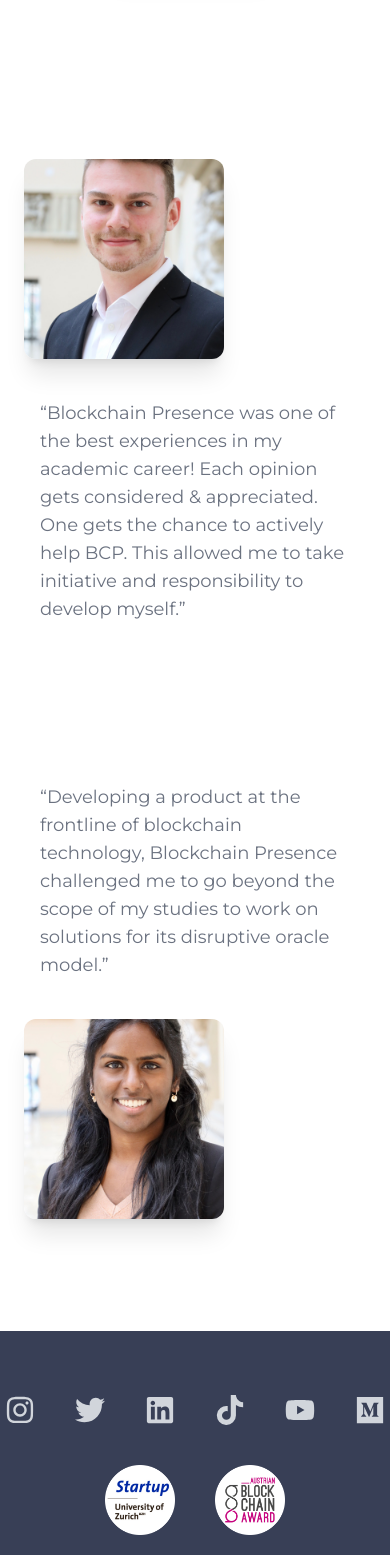
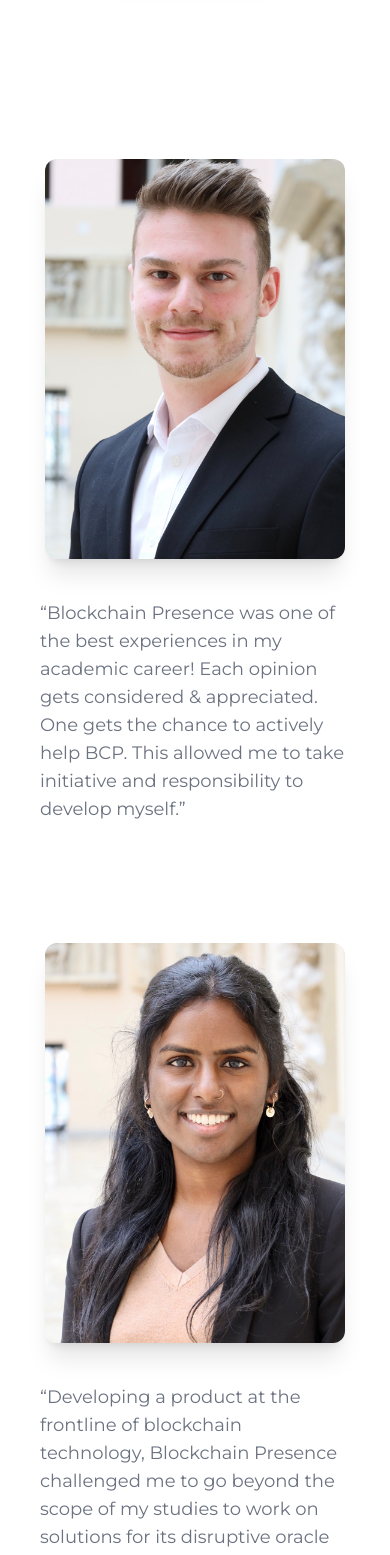
Before and after one commit to migub/BCP-Website-Next, a Next.js app: page /internships in a window 390 px wide. Shown: the part 433-1988 px from the top of the page. Built offline with nearby package versions, Linux system fonts and the light colour scheme.

Commit message:
internship responsive

```diff
--- a/components/sections/application/StudentExperience.js
+++ b/components/sections/application/StudentExperience.js
@@ -9,7 +9,7 @@
             {props.title}
           </h1>
           <div className="items-center justify-center mt-20 md:space-x-20 md:flex">
-            <div className="md:w-[300px]  w-[200px] h-[200px] shadow-xl md:h-[400px] rounded-xl overflow-hidden flex relative justify-center items-center">
+            <div className="w-[300px]  shadow-xl h-[400px] rounded-xl m-auto md:m-0 overflow-hidden flex relative justify-center items-center">
               <Image
                 src="/img/mario.jpg"
                 alt=""
@@ -23,13 +23,13 @@
               </p>
             </div>
           </div>
-          <div className="items-center justify-center mt-20 md:space-x-20 md:flex">
-            <div className="w-full lg:w-1/3">
+          <div className="flex flex-col items-center justify-center mt-20 md:flex-row md:space-x-20">
+            <div className="order-2 w-full md:order-1 lg:w-1/3">
               <p className="px-4 py-10 text-lg text-gray-500 md:py-4 sm:text-xl">
                 {props.quote2}
               </p>
             </div>{" "}
-            <div className="md:w-[300px]  w-[200px] h-[200px] shadow-xl md:h-[400px] rounded-xl overflow-hidden flex relative justify-center items-center">
+            <div className="w-[300px] order-1 md:order-2 shadow-xl h-[400px] rounded-xl overflow-hidden flex relative justify-center items-center">
               <Image
                 src="/img/suba.jpg"
                 alt=""
```
